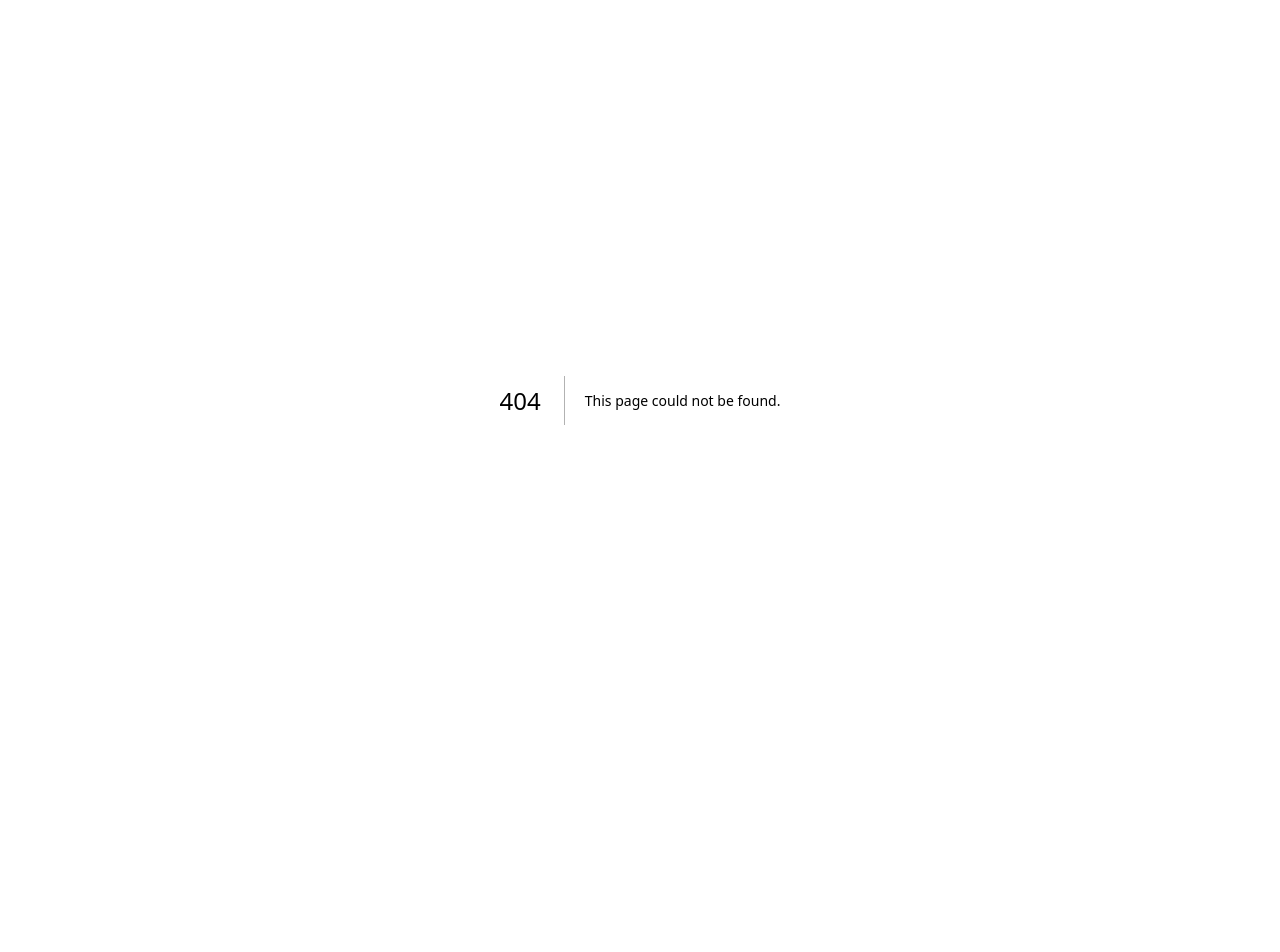
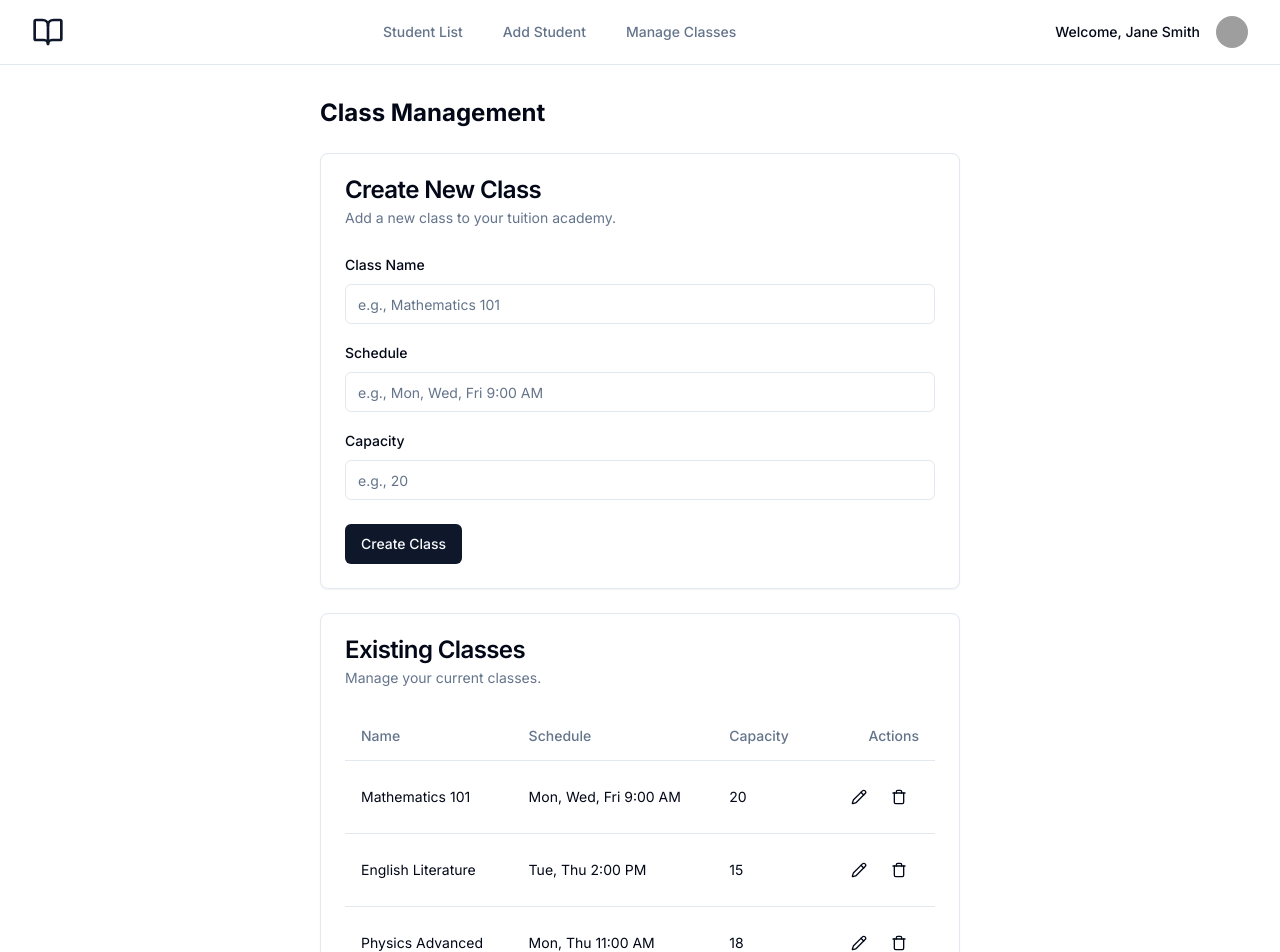
Before and after one commit to aqlio/next-js, a Next.js app: page /teacher/add-class in a window 1280 px wide. Before the commit this address had no page. Shown: the top 952 px of the page. Before the commit the page ends 800 px from the top, so only its background shows below. Built offline with nearby package versions, Linux system fonts and the light colour scheme; grey boxes are pictures that could not be loaded.

Commit message:
added dummy page for managing classes

```diff
--- /dev/null
+++ b/src/app/teacher/add-class/page.tsx
@@ -0,0 +1,154 @@
+"use client";
+
+import { useState } from 'react'
+import { Button } from "@/components/ui/button"
+import { Input } from "@/components/ui/input"
+import { Label } from "@/components/ui/label"
+import { Card, CardHeader, CardTitle, CardDescription, CardContent, CardFooter } from "@/components/ui/card"
+import { Table, TableBody, TableCell, TableHead, TableHeader, TableRow } from "@/components/ui/table"
+import { PencilIcon, TrashIcon } from 'lucide-react'
+
+// Mock data for initial classes
+const initialClasses = [
+    { id: 1, name: 'Mathematics 101', schedule: 'Mon, Wed, Fri 9:00 AM', capacity: 20 },
+    { id: 2, name: 'English Literature', schedule: 'Tue, Thu 2:00 PM', capacity: 15 },
+    { id: 3, name: 'Physics Advanced', schedule: 'Mon, Thu 11:00 AM', capacity: 18 },
+]
+
+export default function Component() {
+    const [classes, setClasses] = useState(initialClasses)
+    const [newClass, setNewClass] = useState({ name: '', schedule: '', capacity: '' })
+    const [editingClass, setEditingClass] = useState(null)
+
+    const handleInputChange = (e) => {
+        const { name, value } = e.target
+        if (editingClass) {
+            setEditingClass({ ...editingClass, [name]: value })
+        } else {
+            setNewClass({ ...newClass, [name]: value })
+        }
+    }
+
+    const handleSubmit = (e) => {
+        e.preventDefault()
+        if (editingClass) {
+            setClasses(classes.map(c => c.id === editingClass.id ? editingClass : c))
+            setEditingClass(null)
+        } else {
+            const id = classes.length > 0 ? Math.max(...classes.map(c => c.id)) + 1 : 1
+            setClasses([...classes, { ...newClass, id }])
+            setNewClass({ name: '', schedule: '', capacity: '' })
+        }
+    }
+
+    const handleEdit = (classItem) => {
+        setEditingClass(classItem)
+        setNewClass({ name: '', schedule: '', capacity: '' })
+    }
+
+    const handleDelete = (id) => {
+        setClasses(classes.filter(c => c.id !== id))
+    }
+
+    const handleCancelEdit = () => {
+        setEditingClass(null)
+        setNewClass({ name: '', schedule: '', capacity: '' })
+    }
+
+    return (
+        <div className="w-full max-w-2xl container mx-auto px-4 py-8">
+            <h1 className="text-2xl font-bold mb-6">Class Management</h1>
+            <div className="grid gap-6">
+                <Card>
+                    <CardHeader>
+                        <CardTitle>{editingClass ? 'Edit Class' : 'Create New Class'}</CardTitle>
+                        <CardDescription>
+                            {editingClass ? 'Modify the details of the existing class.' : 'Add a new class to your tuition academy.'}
+                        </CardDescription>
+                    </CardHeader>
+                    <form onSubmit={handleSubmit}>
+                        <CardContent className="space-y-4">
+                            <div className="space-y-2">
+                                <Label htmlFor="name">Class Name</Label>
+                                <Input
+                                    id="name"
+                                    name="name"
+                                    value={editingClass ? editingClass.name : newClass.name}
+                                    onChange={handleInputChange}
+                                    placeholder="e.g., Mathematics 101"
+                                    required
+                                />
+                            </div>
+                            <div className="space-y-2">
+                                <Label htmlFor="schedule">Schedule</Label>
+                                <Input
+                                    id="schedule"
+                                    name="schedule"
+                                    value={editingClass ? editingClass.schedule : newClass.schedule}
+                                    onChange={handleInputChange}
+                                    placeholder="e.g., Mon, Wed, Fri 9:00 AM"
+                                    required
+                                />
+                            </div>
+                            <div className="space-y-2">
+                                <Label htmlFor="capacity">Capacity</Label>
+                                <Input
+                                    id="capacity"
+                                    name="capacity"
+                                    type="number"
+                                    value={editingClass ? editingClass.capacity : newClass.capacity}
+                                    onChange={handleInputChange}
+                                    placeholder="e.g., 20"
+                                    required
+                                />
+                            </div>
+                        </CardContent>
+                        <CardFooter className="flex justify-between">
+                            <Button type="submit">{editingClass ? 'Update Class' : 'Create Class'}</Button>
+                            {editingClass && (
+                                <Button type="button" variant="outline" onClick={handleCancelEdit}>
+                                    Cancel Edit
+                                </Button>
+                            )}
+                        </CardFooter>
+                    </form>
+                </Card>
+                <Card>
+                    <CardHeader>
+                        <CardTitle>Existing Classes</CardTitle>
+                        <CardDescription>Manage your current classes.</CardDescription>
+                    </CardHeader>
+                    <CardContent>
+                        <Table>
+                            <TableHeader>
+                                <TableRow>
+                                    <TableHead>Name</TableHead>
+                                    <TableHead>Schedule</TableHead>
+                                    <TableHead>Capacity</TableHead>
+                                    <TableHead className="text-right">Actions</TableHead>
+                                </TableRow>
+                            </TableHeader>
+                            <TableBody>
+                                {classes.map((classItem) => (
+                                    <TableRow key={classItem.id}>
+                                        <TableCell>{classItem.name}</TableCell>
+                                        <TableCell>{classItem.schedule}</TableCell>
+                                        <TableCell>{classItem.capacity}</TableCell>
+                                        <TableCell className="text-right">
+                                            <Button variant="ghost" size="icon" onClick={() => handleEdit(classItem)} aria-label={`Edit ${classItem.name}`}>
+                                                <PencilIcon className="h-4 w-4" />
+                                            </Button>
+                                            <Button variant="ghost" size="icon" onClick={() => handleDelete(classItem.id)} aria-label={`Delete ${classItem.name}`}>
+                                                <TrashIcon className="h-4 w-4" />
+                                            </Button>
+                                        </TableCell>
+                                    </TableRow>
+                                ))}
+                            </TableBody>
+                        </Table>
+                    </CardContent>
+                </Card>
+            </div>
+        </div>
+    )
+}
--- a/src/components/Headers/TeacherLoggedInHeader.tsx
+++ b/src/components/Headers/TeacherLoggedInHeader.tsx
@@ -43,6 +43,10 @@ export default function Component() {
                         <Link href="/teacher/add-student" className="text-muted-foreground hover:text-foreground px-3 py-2 rounded-md text-sm font-medium">
                             Add Student
                         </Link>
+                        <Link href="/teacher/add-class" className="text-muted-foreground hover:text-foreground px-3 py-2 rounded-md text-sm font-medium">
+                            Manage Classes
+                        </Link>
+
                     </nav>
                     <div className="hidden md:flex items-center space-x-4">
                         <span className="text-sm font-medium">Welcome, {teacher.name}</span>
```
